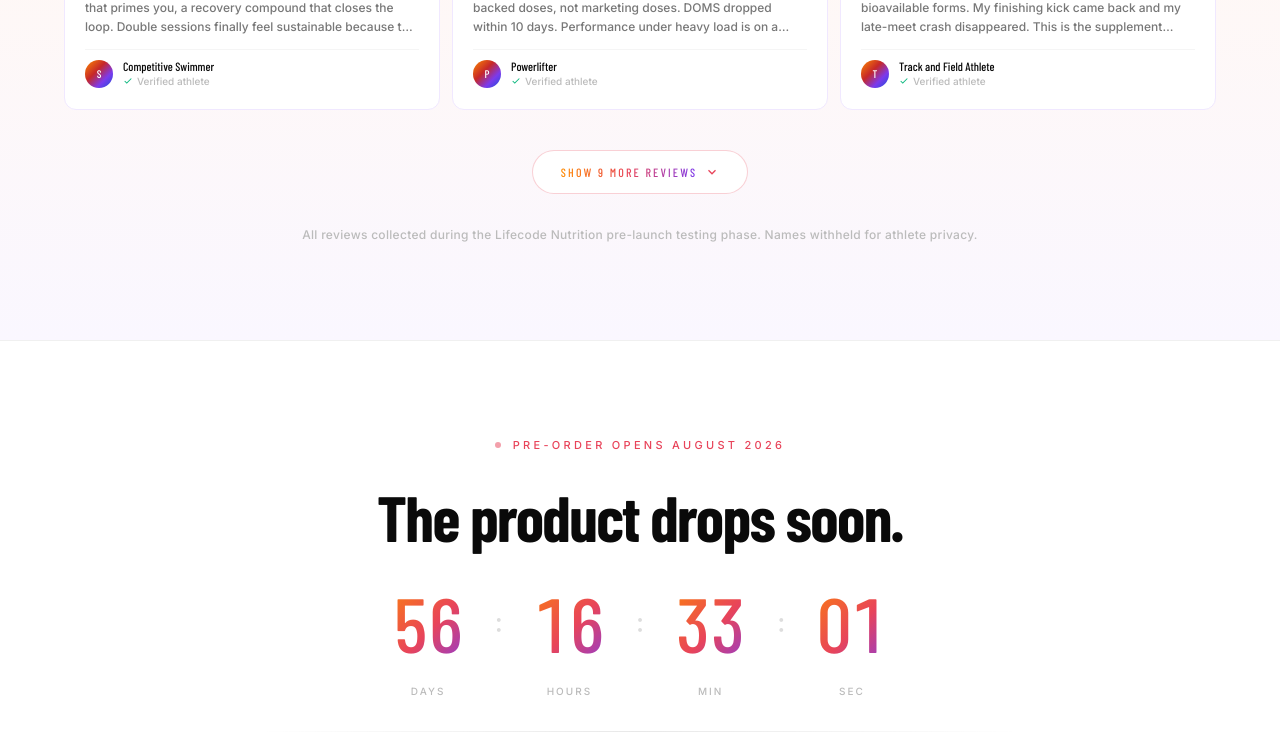
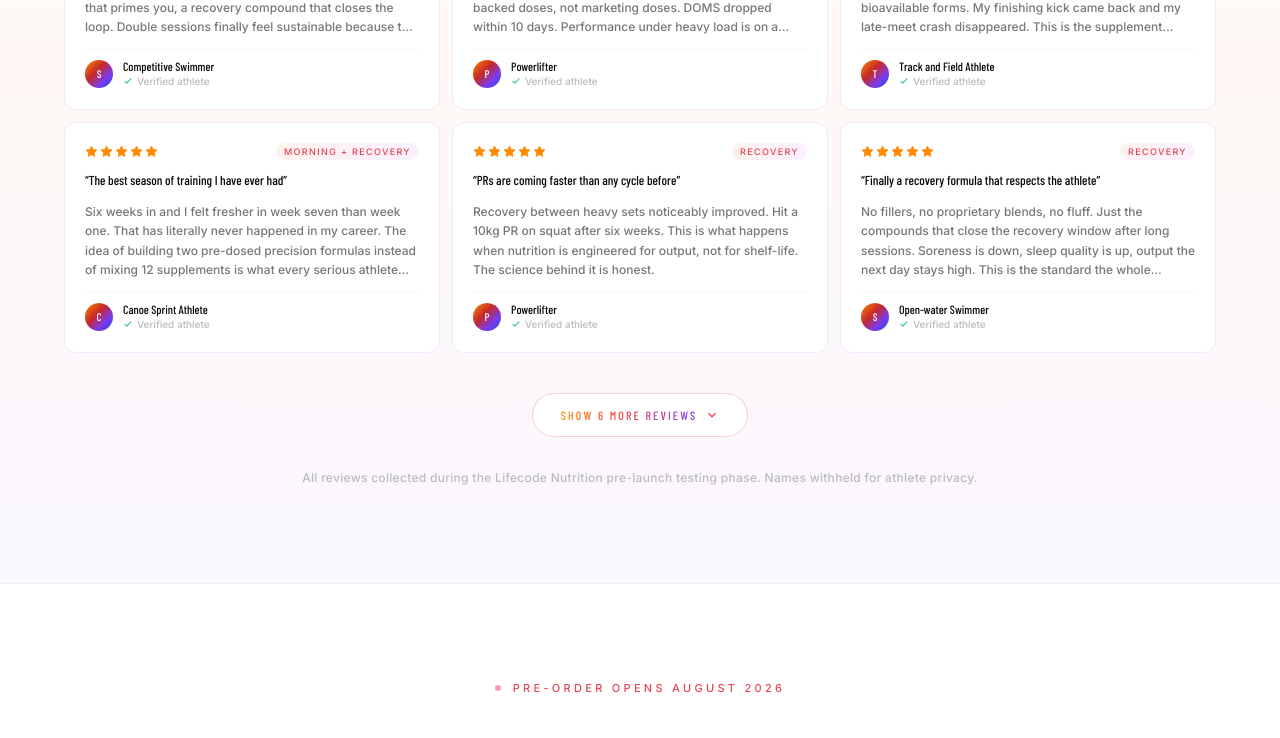
Before and after one commit to Sandu2006a/LIFECODE, a Next.js app in the folder web/: page / in a window 1280 px wide. Shown: the part 1220-1958 px from the top of the page. Built offline with nearby package versions, Linux system fonts and the light colour scheme; no server answers.

Commit message:
feat: show 6 reviews by default instead of 3

```diff
--- a/web/components/ReviewsSection.jsx
+++ b/web/components/ReviewsSection.jsx
@@ -163,7 +163,7 @@ function ReviewCard({ review }) {
   );
 }
 
-const INITIAL_VISIBLE = 3;
+const INITIAL_VISIBLE = 6;
 
 export default function ReviewsSection() {
   const sectionRef = useRef(null);
```
